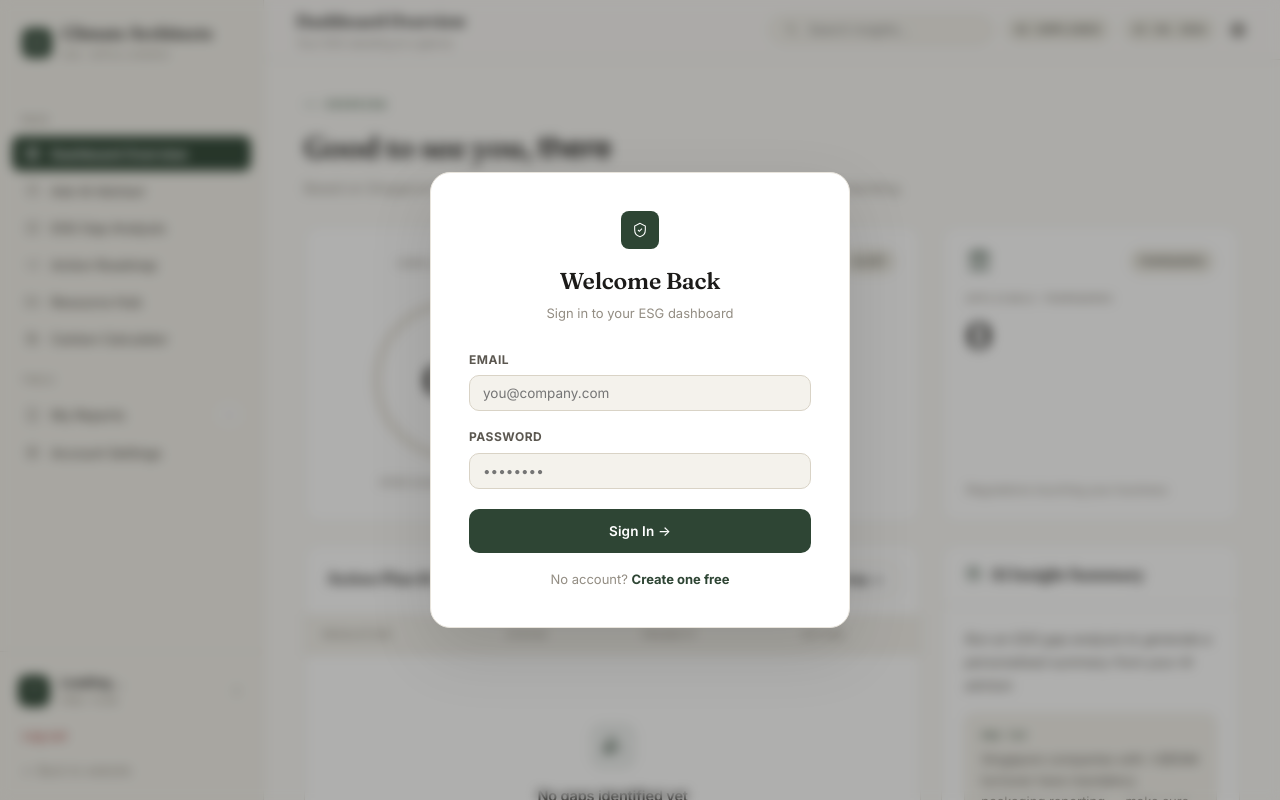
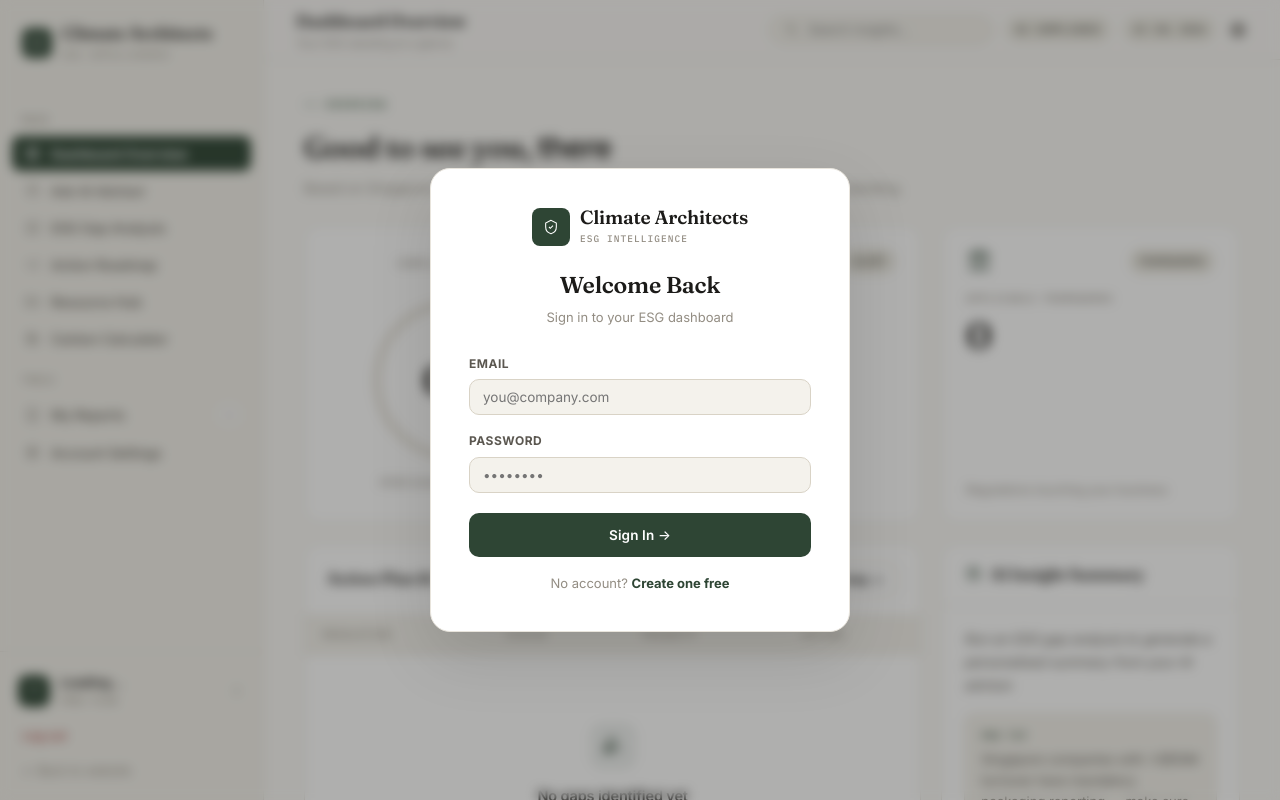
Before and after one commit to akshajchopra47-debug/singapore-project, a website: page public/dashboard.html in a window 1280 px wide. Drawn offline with nearby package versions, Linux system fonts and the light colour scheme.

Commit message:
Update dashboard.html

```diff
--- a/public/dashboard.html
+++ b/public/dashboard.html
@@ -913,7 +913,13 @@ h1,h2,h3,h4,h5,h6{font-family:var(--font);font-weight:600;color:var(--ink);lette
   <div id="auth-modal" style="display:none;">
     <div>
       <div style="text-align:center;margin-bottom:26px;">
-        <div class="brand-mark" style="margin:0 auto 14px;width:38px;height:38px;"><svg viewBox="0 0 24 24" fill="none" stroke="#fff" stroke-width="1.6" width="20" height="20"><path d="M12 2 4 6v6c0 5 3.4 8.7 8 10 4.6-1.3 8-5 8-10V6l-8-4Z"/><path d="M9 12l2 2 4-4"/></svg></div>
+        <div style="display:inline-flex;align-items:center;gap:10px;margin-bottom:20px;">
+          <div class="brand-mark" style="width:38px;height:38px;flex-shrink:0;"><svg viewBox="0 0 24 24" fill="none" stroke="#fff" stroke-width="1.6" width="20" height="20"><path d="M12 2 4 6v6c0 5 3.4 8.7 8 10 4.6-1.3 8-5 8-10V6l-8-4Z"/><path d="M9 12l2 2 4-4"/></svg></div>
+          <div style="text-align:left;">
+            <div class="brand-name" style="font-size:19px;">Climate Architects</div>
+            <div class="brand-sub">ESG Intelligence</div>
+          </div>
+        </div>
         <h2 id="auth-modal-title">Welcome Back</h2>
         <p style="font-size:13px;color:var(--ink-muted);margin-top:4px;" id="auth-modal-sub">Sign in to your ESG dashboard</p>
       </div>
```
